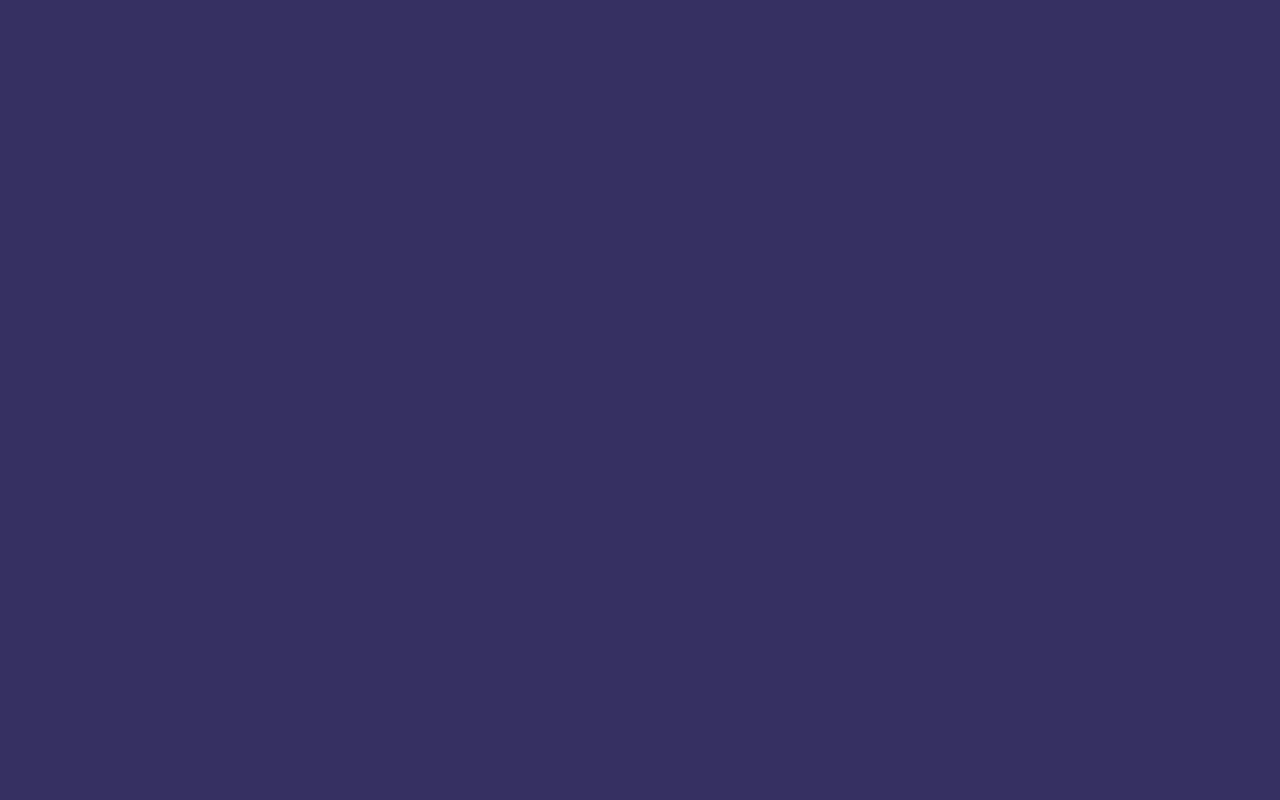
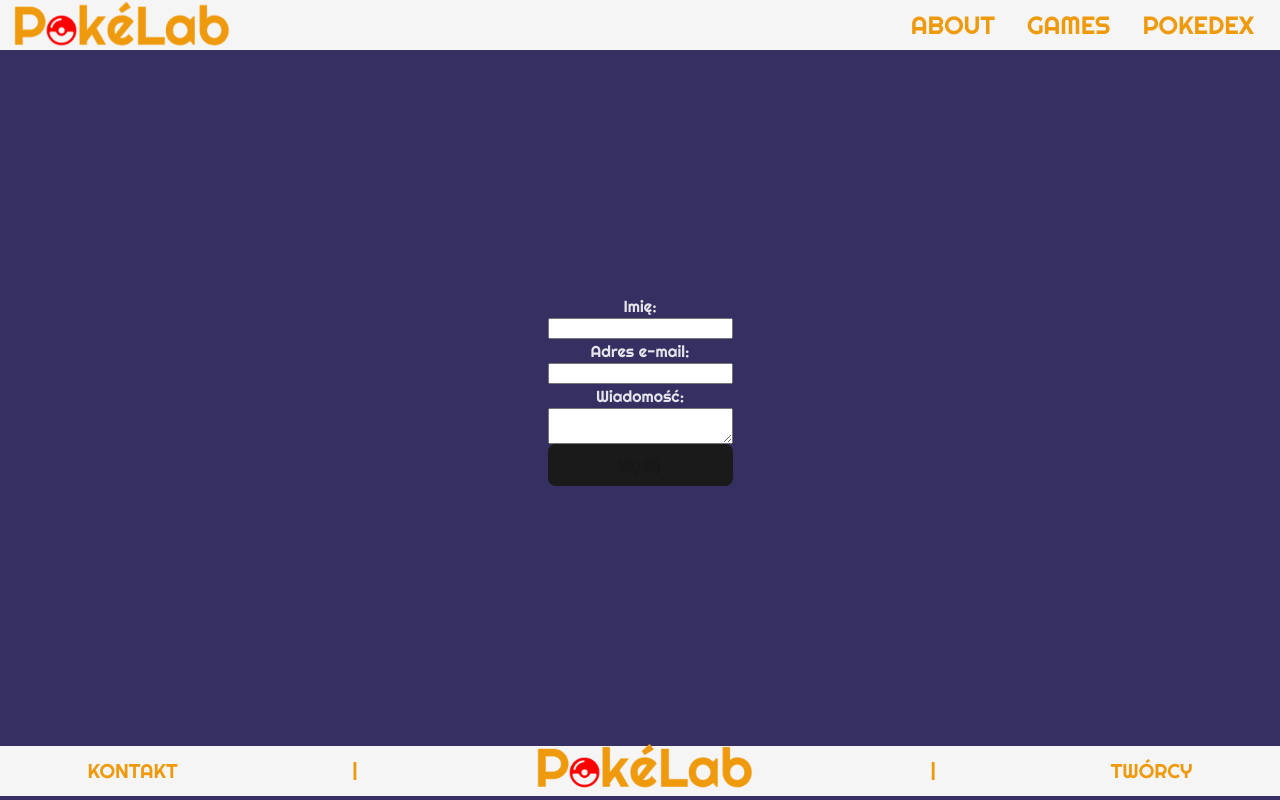
Before and after one commit to DominikReszczynski/Pokedex_TS, a React (Vite) app: page /contact in a window 1280 px wide. Before the commit this address had no page. Built offline with nearby package versions, Linux system fonts and the light colour scheme.

Commit message:
add contact form without css

```diff
--- a/src/App.tsx
+++ b/src/App.tsx
@@ -5,6 +5,7 @@ import { Home } from "./pages/home/home";
 import { About } from "./pages/about/about";
 import { Games } from "./pages/games/games";
 import { Pokedex } from "./pages/pokedex/pokedex";
+import { Contact } from "./pages/contact/contact";
 
 function App() {
   return (
@@ -16,6 +17,7 @@ function App() {
             <Route path="/about" element={<About />} />
             <Route path="/games" element={<Games />} />
             <Route path="/pokedex" element={<Pokedex />} />
+            <Route path="/contact" element={<Contact />} />
           </Route>
         </Routes>
       </BrowserRouter>
--- /dev/null
+++ b/src/pages/contact/contact.scss
@@ -0,0 +1,8 @@
+.site_conteiner{
+    display: flex;
+    justify-content: center;
+    .contact_form{
+        display: flex;
+        flex-direction: column;
+    }
+}
--- /dev/null
+++ b/src/pages/contact/contact.tsx
@@ -0,0 +1,77 @@
+import { ChangeEvent, FormEvent, useState } from "react";
+import "./contact.scss";
+interface FormData {
+  name: string;
+  email: string;
+  message: string;
+}
+export const Contact = () => {
+  const [formData, setFormData] = useState<FormData>({
+    name: "",
+    email: "",
+    message: "",
+  });
+  const [nameIsFiled, setNameFiled] = useState<boolean>(false);
+  const [emailIsFiled, setEmailFiled] = useState<boolean>(false);
+  const [messageIsFiled, setMessageFiled] = useState<boolean>(false);
+
+  const handleChange = (
+    e: ChangeEvent<HTMLInputElement | HTMLTextAreaElement>
+  ) => {
+    const { name, value } = e.target;
+    setFormData({
+      ...formData,
+      [name]: value,
+    });
+    whetherNameIsEmpty();
+  };
+  const handleSubmit = (e: FormEvent) => {
+    e.preventDefault();
+  };
+  const whetherNameIsEmpty = () => {
+    const emailPattern = /^[a-zA-Z0-9._-]+@[a-zA-Z0-9.-]+\.[a-zA-Z]{2,4}$/;
+    formData.name.length > 1 ? setNameFiled(true) : setNameFiled(false);
+    formData.message.length > 10
+      ? setMessageFiled(true)
+      : setMessageFiled(false);
+    emailPattern.test(formData.email)
+      ? setEmailFiled(true)
+      : setEmailFiled(false);
+  };
+  console.log(nameIsFiled, emailIsFiled, messageIsFiled);
+  return (
+    <div className="site_conteiner">
+      <form className="contact_form" onSubmit={handleSubmit}>
+        <label htmlFor="name">Imię:</label>
+        <input
+          type="text"
+          id="name"
+          name="name"
+          value={formData.name}
+          onChange={handleChange}
+        />
+        <label htmlFor="email">Adres e-mail:</label>
+        <input
+          type="email"
+          id="email"
+          name="email"
+          value={formData.email}
+          onChange={handleChange}
+        />
+        <label htmlFor="message">Wiadomość:</label>
+        <textarea
+          id="message"
+          name="message"
+          value={formData.message}
+          onChange={handleChange}
+        />
+        <button
+          disabled={!emailIsFiled && !nameIsFiled && !messageIsFiled}
+          type="submit"
+        >
+          Wyślij
+        </button>
+      </form>
+    </div>
+  );
+};
```
